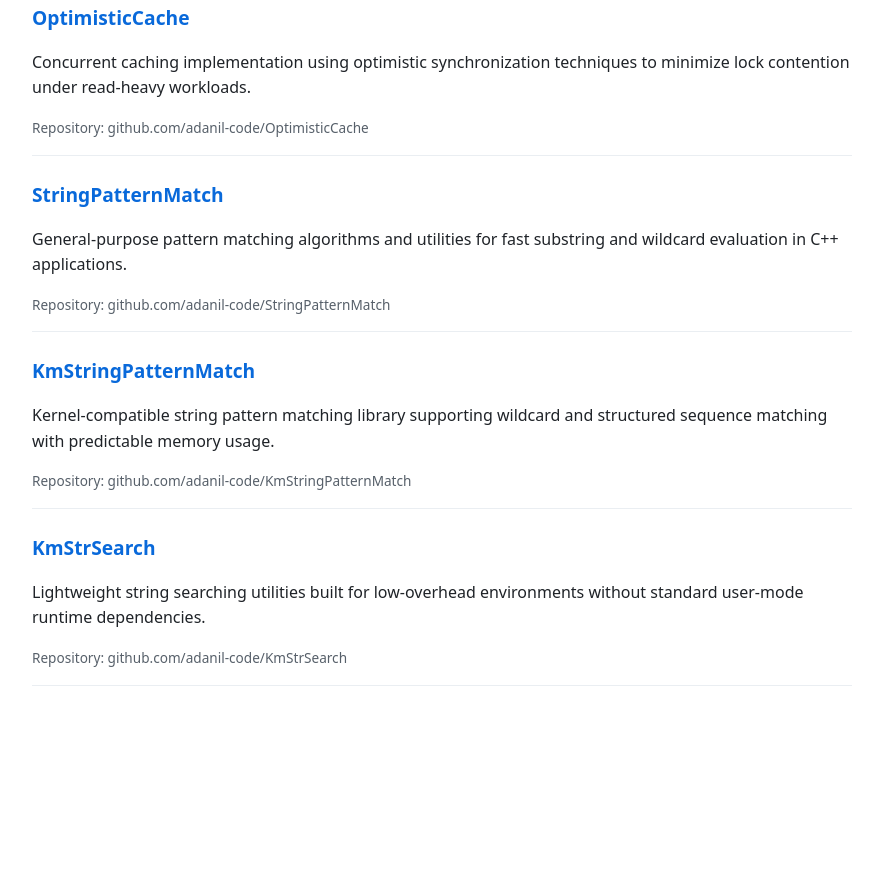
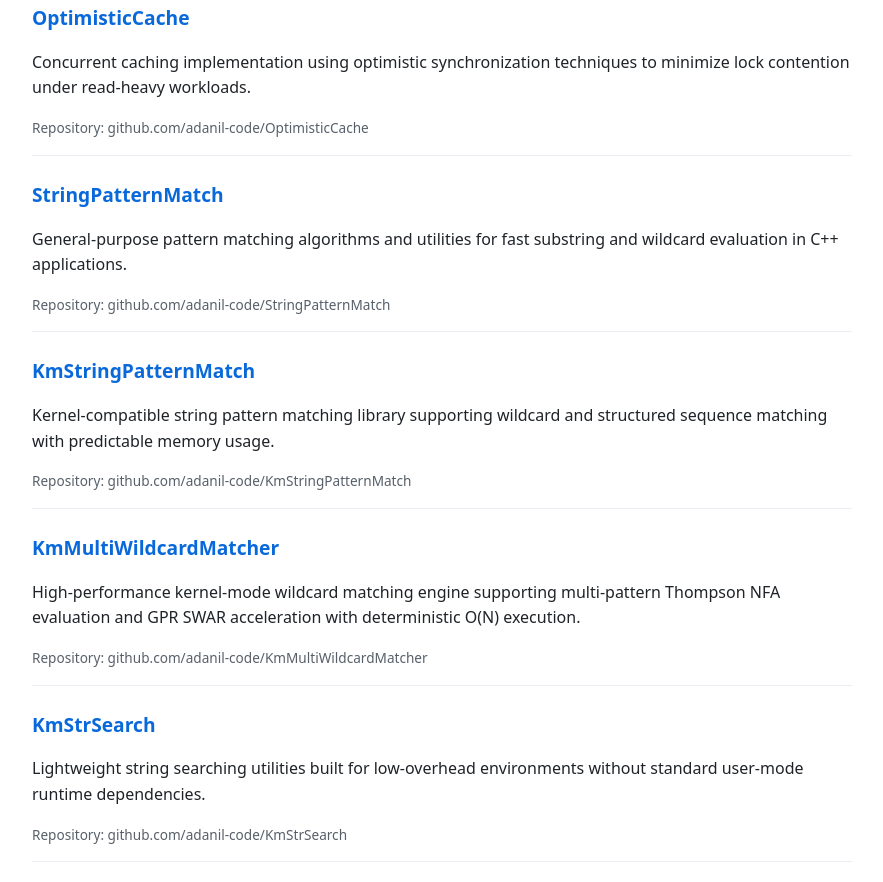
Before and after one commit to adanil-code/adanil-code.github.io, a plain HTML site: page index.html in a window 1280 px wide. Shown: the part 571-1453 px from the top of the page, without its empty margins (198-1081 px from the left). Before the commit the page ends 1297 px from the top, so only its background shows below. Drawn offline with Linux system fonts and the light colour scheme.

Commit message:
Add KmMultiWildcardMatcher article to index.html
Added a new article section for KmMultiWildcardMatcher with a brief description and repository link.

```diff
--- a/index.html
+++ b/index.html
@@ -54,6 +54,12 @@
     </article>
 
     <article>
+      <h2><a href="https://github.com/adanil-code/KmMultiWildcardMatcher">KmMultiWildcardMatcher</a></h2>
+      <p>High-performance kernel-mode wildcard matching engine supporting multi-pattern Thompson NFA evaluation and GPR SWAR acceleration with deterministic O(N) execution.</p>
+      <div class="meta">Repository: github.com/adanil-code/KmMultiWildcardMatcher</div>
+    </article>
+
+    <article>
       <h2><a href="https://github.com/adanil-code/KmStrSearch">KmStrSearch</a></h2>
       <p>Lightweight string searching utilities built for low-overhead environments without standard user-mode runtime dependencies.</p>
       <div class="meta">Repository: github.com/adanil-code/KmStrSearch</div>
```
